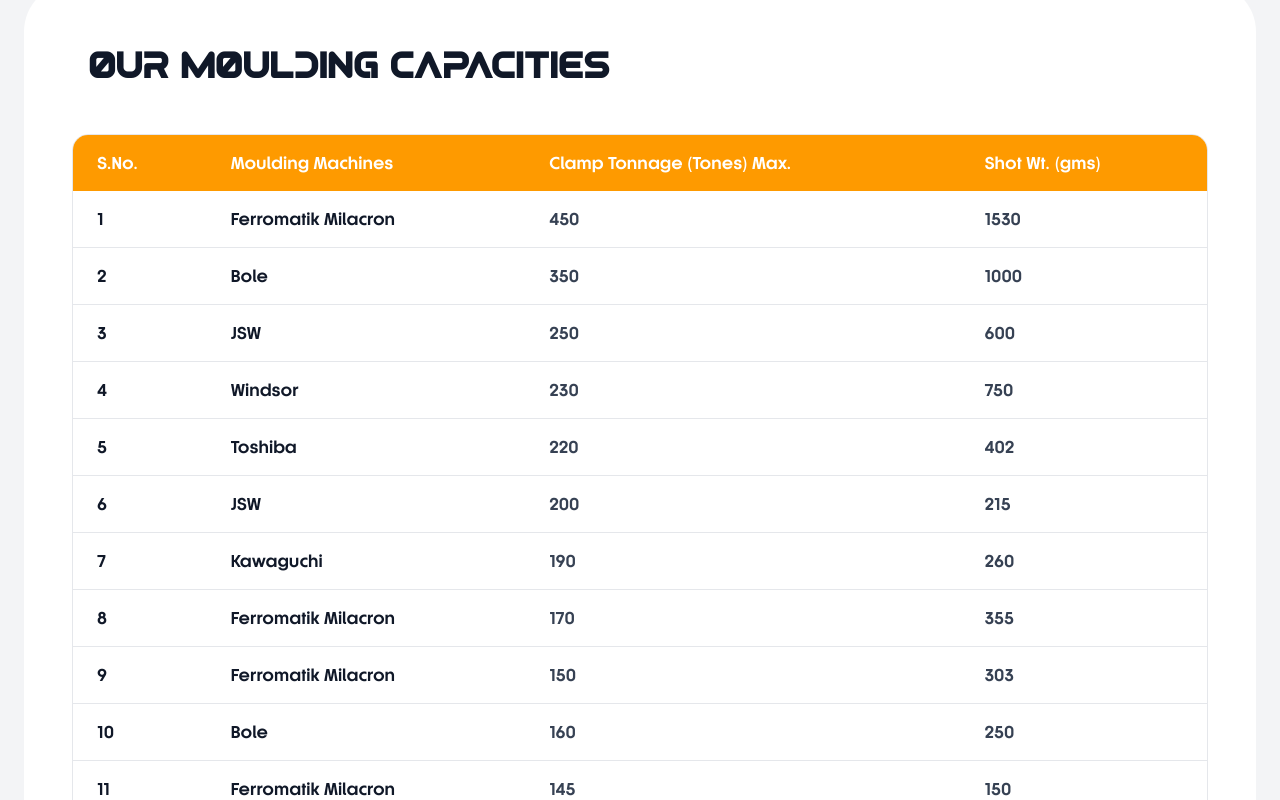
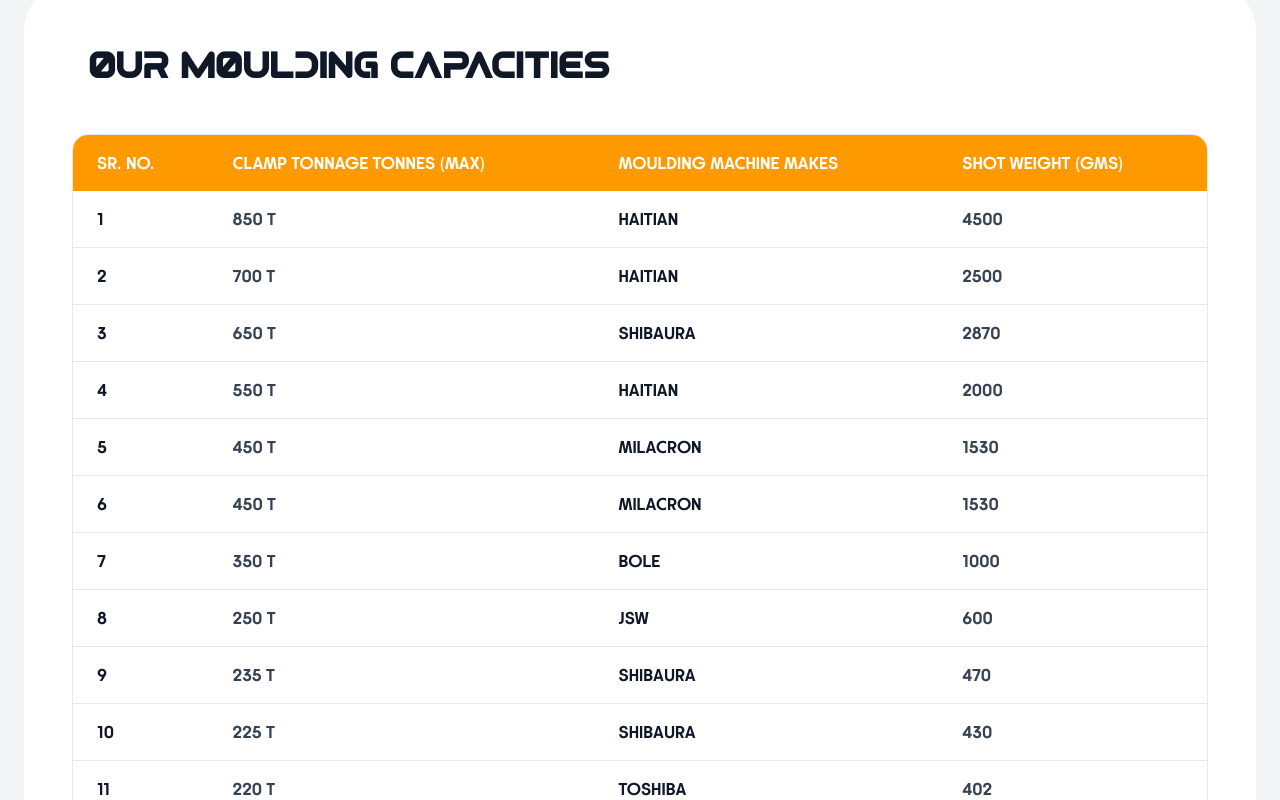
Before and after one commit to 0xayushM/vinayak_industries, a Next.js app: page /offerings in a window 1280 px wide. Shown: the part 1740-2540 px from the top of the page. Built offline with nearby package versions, Linux system fonts and the light colour scheme.

Commit message:
fix: table updated

```diff
--- a/app/capabilities/page.tsx
+++ b/app/capabilities/page.tsx
@@ -415,14 +415,20 @@ export default function CapabilitiesPage() {
                         { no: 1, machine: "Wire cut", make: "Electronica", model: "Sprintcut", desc: "Travel : 400 mm x 300 mm x 225 mm" },
                         { no: 2, machine: "EDM", make: "Electronica", model: "5535", desc: "Travel : 50 A Pulse Generator 550 mm x 350 mm" },
                         { no: 3, machine: "EDM", make: "JOEMARS", model: "AZ50TR", desc: "Travel : 50 A Pulse Generator 400 mm x 400 mm x 300 mm" },
-                        { no: 4, machine: "VMC", make: "HAAS", model: "VF -2", desc: "Travel : 762 mm x 406 mm x 508 mm" },
-                        { no: 5, machine: "VMC", make: "HAAS", model: "VF -3", desc: "Travel : 1000 mm x 508 mm x 500 mm" },
-                        { no: 6, machine: "Surface Grinder", make: "Guru Arjan", model: "3 Nos. AJ2", desc: "Bed Size : 500 mm x 200 mm" },
-                        { no: 7, machine: "Automatic Grinder", make: "Praga", model: "", desc: "Bed Size : 500 mm x 200 mm" },
-                        { no: 8, machine: "Milling", make: "Precicut", model: "2 Nos 2S", desc: "Travel : 1020 mm x 254 mm" },
-                        { no: 9, machine: "Lathe", make: "HMT", model: "LTM20", desc: "1000mm Bed Length" },
-                        { no: 10, machine: "Radial Drill", make: "Batliboi", model: "613", desc: "63 mm Boring Capacity" },
-                        { no: 11, machine: "Hardness Testing Machine", make: "Rockwell", model: "", desc: "Max. Load 150 kg" },
+                        { no: 4, machine: "EDM", make: "Electronica", model: "EB1510N", desc: "Travel : 95 A Pulse Generator 1500 mm x 1000 mm x 600 mm" },
+                        { no: 5, machine: "ZMC", make: "Electronica", model: "", desc: "Travel : 1500 mm x 1200 mm x 600 mm" },
+                        { no: 6, machine: "VMC", make: "HAAS", model: "VF-2", desc: "Travel : 762 mm x 406 mm x 508 mm" },
+                        { no: 7, machine: "VMC", make: "HAAS", model: "VF-3", desc: "Travel : 1000 mm x 508 mm x 500 mm" },
+                        { no: 8, machine: "VMC", make: "BFW", model: "1577", desc: "Travel : 1500 mm x 700 mm x 700 mm" },
+                        { no: 9, machine: "Surface Grinder", make: "Guru Arjan 3 Nos.", model: "AJ2", desc: "Bed Size : 500 mm x 200 mm" },
+                        { no: 10, machine: "Automatic Grinder", make: "Praga", model: "", desc: "Bed Size : 500 mm x 200 mm" },
+                        { no: 11, machine: "Milling", make: "Precicut 2 Nos", model: "2S", desc: "Travel : 1020 mm x 254 mm" },
+                        { no: 12, machine: "Milling", make: "Maan", model: "", desc: "Travel : 1300 mm x 800 mm" },
+                        { no: 13, machine: "Lathe", make: "HMT", model: "LTM20", desc: "1000mm Bed Length" },
+                        { no: 14, machine: "Lathe", make: "HMT", model: "", desc: "1200mm Bed Length" },
+                        { no: 15, machine: "Radial Drill", make: "Batliboi", model: "613", desc: "63 mm Boring Capacity" },
+                        { no: 16, machine: "Radial Drill", make: "Prakash", model: "", desc: "50 mm Boring Capacity" },
+                        { no: 17, machine: "Hardness Testing Machine", make: "Rockwell", model: "", desc: "Max. Load 150 kg" },
                       ].map((row) => (
                         <tr key={row.no} className="hover:bg-gray-50 transition-colors">
                           <td className="px-4 py-3 text-gray-900">{row.no}</td>
--- a/app/offerings/page.tsx
+++ b/app/offerings/page.tsx
@@ -190,40 +190,49 @@ export default function OfferingsPage() {
               <table className="w-full">
                 <thead>
                   <tr className="bg-amber-500 text-white">
-                    <th className="px-6 py-4 text-left font-semibold">S.No.</th>
-                    <th className="px-6 py-4 text-left font-semibold">Moulding Machines</th>
-                    <th className="px-6 py-4 text-left font-semibold">Clamp Tonnage (Tones) Max.</th>
-                    <th className="px-6 py-4 text-left font-semibold">Shot Wt. (gms)</th>
+                    <th className="px-6 py-4 text-left font-semibold">SR. NO.</th>
+                    <th className="px-6 py-4 text-left font-semibold">CLAMP TONNAGE TONNES (MAX)</th>
+                    <th className="px-6 py-4 text-left font-semibold">MOULDING MACHINE MAKES</th>
+                    <th className="px-6 py-4 text-left font-semibold">SHOT WEIGHT (GMS)</th>
                   </tr>
                 </thead>
                 <tbody className="divide-y divide-gray-200">
                   {[
-                    { no: 1, machine: "Ferromatik Milacron", tonnage: 450, shot: 1530 },
-                    { no: 2, machine: "Bole", tonnage: 350, shot: 1000 },
-                    { no: 3, machine: "JSW", tonnage: 250, shot: 600 },
-                    { no: 4, machine: "Windsor", tonnage: 230, shot: 750 },
-                    { no: 5, machine: "Toshiba", tonnage: 220, shot: 402 },
-                    { no: 6, machine: "JSW", tonnage: 200, shot: 215 },
-                    { no: 7, machine: "Kawaguchi", tonnage: 190, shot: 260 },
-                    { no: 8, machine: "Ferromatik Milacron", tonnage: 170, shot: 355 },
-                    { no: 9, machine: "Ferromatik Milacron", tonnage: 150, shot: 303 },
-                    { no: 10, machine: "Bole", tonnage: 160, shot: 250 },
-                    { no: 11, machine: "Ferromatik Milacron", tonnage: 145, shot: 150 },
-                    { no: 12, machine: "Ferromatik Milacron", tonnage: 140, shot: 140 },
-                    { no: 13, machine: "Ferromatik Milacron", tonnage: 135, shot: 135 },
-                    { no: 14, machine: "Toshiba", tonnage: 125, shot: 210 },
-                    { no: 15, machine: "Nigata", tonnage: 120, shot: 200 },
-                    { no: 16, machine: "Ferromatik Milacron", tonnage: 115, shot: 128 },
-                    { no: 17, machine: "Toshiba", tonnage: 110, shot: 162 },
-                    { no: 18, machine: "Pratishna", tonnage: 100, shot: 160 },
-                    { no: 19, machine: "Pratishna", tonnage: 90, shot: 155 },
-                    { no: 20, machine: "Sperry", tonnage: 80, shot: 150 },
-                    { no: 21, machine: "Swift", tonnage: 75, shot: 104 },
+                    { no: 1, tonnage: "850 T", machine: "HAITIAN", shot: 4500 },
+                    { no: 2, tonnage: "700 T", machine: "HAITIAN", shot: 2500 },
+                    { no: 3, tonnage: "650 T", machine: "SHIBAURA", shot: 2870 },
+                    { no: 4, tonnage: "550 T", machine: "HAITIAN", shot: 2000 },
+                    { no: 5, tonnage: "450 T", machine: "MILACRON", shot: 1530 },
+                    { no: 6, tonnage: "450 T", machine: "MILACRON", shot: 1530 },
+                    { no: 7, tonnage: "350 T", machine: "BOLE", shot: 1000 },
+                    { no: 8, tonnage: "250 T", machine: "JSW", shot: 600 },
+                    { no: 9, tonnage: "235 T", machine: "SHIBAURA", shot: 470 },
+                    { no: 10, tonnage: "225 T", machine: "SHIBAURA", shot: 430 },
+                    { no: 11, tonnage: "220 T", machine: "TOSHIBA", shot: 402 },
+                    { no: 12, tonnage: "170 T", machine: "MILACRON", shot: 355 },
+                    { no: 13, tonnage: "160 T", machine: "BOLE", shot: 250 },
+                    { no: 14, tonnage: "155 T", machine: "TOSHIBA", shot: 230 },
+                    { no: 15, tonnage: "150 T", machine: "MILACRON", shot: 303 },
+                    { no: 16, tonnage: "150 T", machine: "SHIBAURA", shot: 210 },
+                    { no: 17, tonnage: "145 T", machine: "MILACRON", shot: 150 },
+                    { no: 18, tonnage: "140 T", machine: "MILACRON", shot: 140 },
+                    { no: 19, tonnage: "135 T", machine: "MILACRON", shot: 135 },
+                    { no: 20, tonnage: "125 T", machine: "TOSHIBA", shot: 210 },
+                    { no: 21, tonnage: "120 T", machine: "NIGATA", shot: 200 },
+                    { no: 22, tonnage: "120 T", machine: "SHIBAURA", shot: 162 },
+                    { no: 23, tonnage: "115 T", machine: "MILACRON", shot: 128 },
+                    { no: 24, tonnage: "110 T", machine: "TOSHIBA", shot: 162 },
+                    { no: 25, tonnage: "105 T", machine: "L&T", shot: 162 },
+                    { no: 26, tonnage: "100 T", machine: "PRATISHNA", shot: 160 },
+                    { no: 27, tonnage: "100 T", machine: "SHIBAURA", shot: 110 },
+                    { no: 28, tonnage: "90 T", machine: "PRATISHNA", shot: 155 },
+                    { no: 29, tonnage: "80 T", machine: "SPEERY", shot: 150 },
+                    { no: 30, tonnage: "75 T", machine: "SWIFT", shot: 104 },
                   ].map((row) => (
                     <tr key={row.no} className="hover:bg-gray-50 transition-colors">
                       <td className="px-6 py-4 text-gray-900">{row.no}</td>
+                      <td className="px-6 py-4 text-gray-700">{row.tonnage}</td>
                       <td className="px-6 py-4 text-gray-900 font-medium">{row.machine}</td>
-                      <td className="px-6 py-4 text-gray-700">{row.tonnage}</td>
                       <td className="px-6 py-4 text-gray-700">{row.shot}</td>
                     </tr>
                   ))}
--- a/components/OfferingsSection.tsx
+++ b/components/OfferingsSection.tsx
@@ -13,9 +13,10 @@ export default function OfferingsSection() {
   };
 
   const equipment = [
-    { range: "60-220 tons", qty: 8 },
+    { range: "60-220 tons", qty: 20 },
     { range: "250-450 tons", qty: 6 },
-    { range: "500-650 tons", qty: 4 },
+    { range: "500-700 tons", qty: 4 },
+    { range: "850 tons", qty: 1 }
   ];
 
   const advantages = [
```
